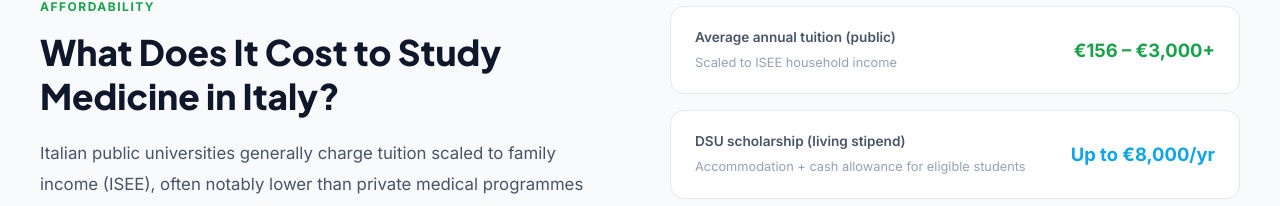
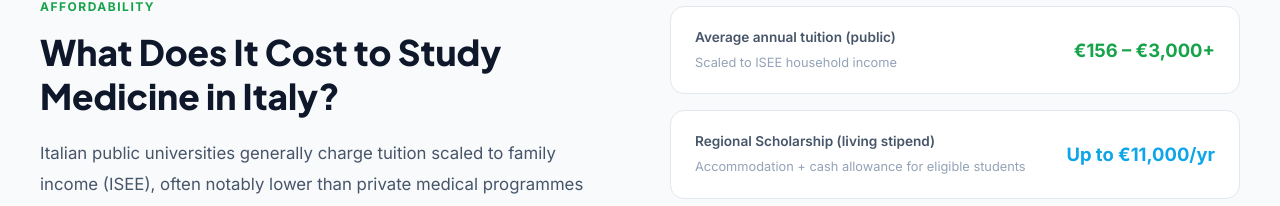
Before and after one commit to ch-muaz-kamboh/Ahsoraa-med-academy, a Next.js app: page /imat in a window 1280 px wide. Shown: the part 6730-6936 px from the top of the page. Built offline with nearby package versions, Linux system fonts and the light colour scheme; a web font is replaced by a local one.

Commit message:
fix: update scholarship label to Regional Scholarship and amount to €11,000/yr

```diff
--- a/src/app/imat/IMATContent.tsx
+++ b/src/app/imat/IMATContent.tsx
@@ -659,7 +659,7 @@ export default function IMATContent() {
             <div style={{ display: 'flex', flexDirection: 'column', gap: '16px' }}>
               {[
                 { label: 'Average annual tuition (public)', value: '€156 – €3,000+', note: 'Scaled to ISEE household income', color: '#16A34A' },
-                { label: 'DSU scholarship (living stipend)', value: 'Up to €8,000/yr', note: 'Accommodation + cash allowance for eligible students', color: '#0EA5E9' },
+                { label: 'Regional Scholarship (living stipend)', value: 'Up to €11,000/yr', note: 'Accommodation + cash allowance for eligible students', color: '#0EA5E9' },
                 { label: 'Exam registration fee', value: '~€130', note: 'Paid at time of IMAT registration (TBC annually)', color: '#8B5CF6' },
                 { label: 'vs. UK private Medicine', value: '5–10× cheaper', note: 'Typical comparison against private UK med school fees', color: '#F59E0B' },
               ].map((fact, i) => (
```
